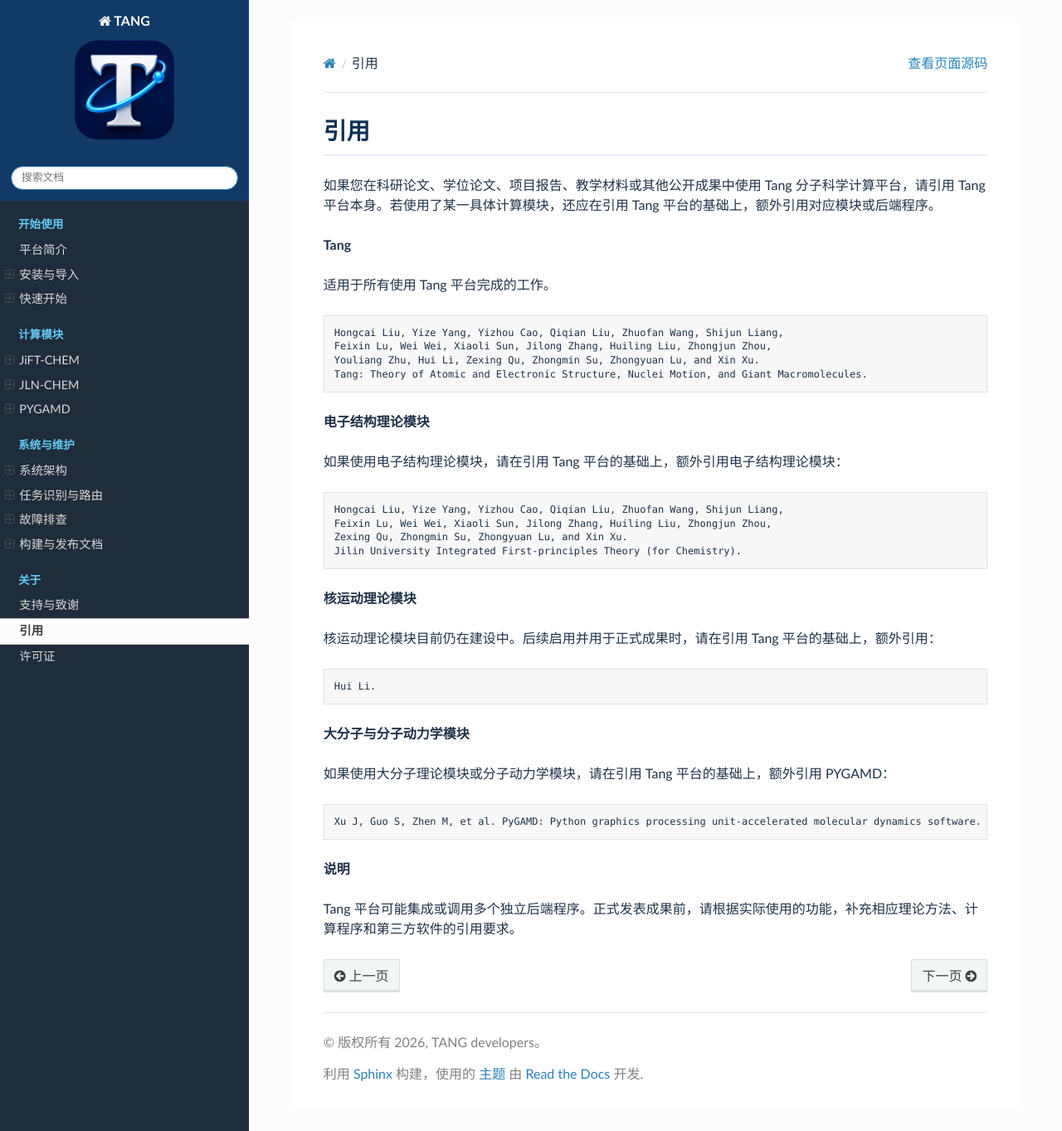
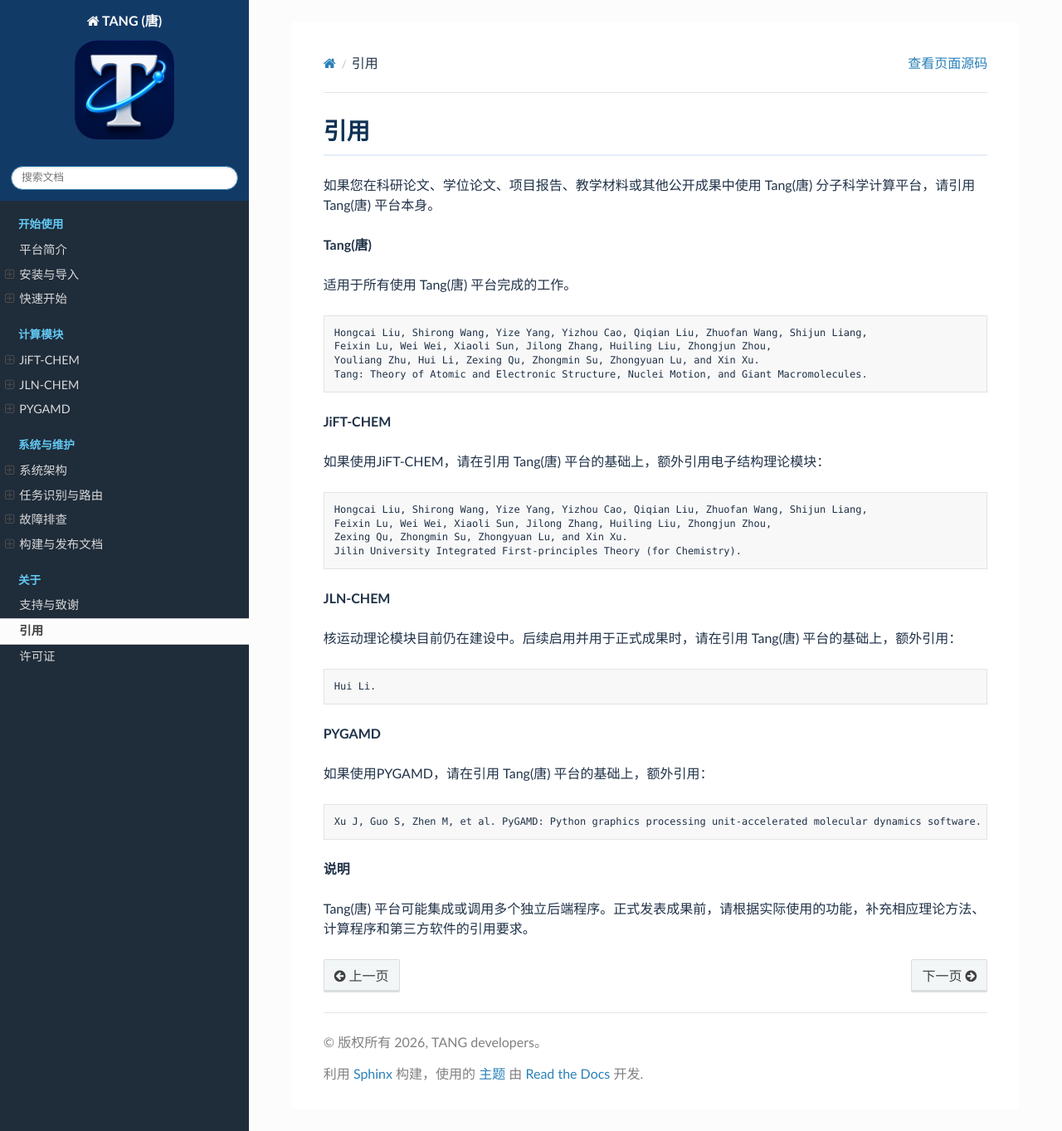
Before and after one commit to lhc007-sudo/Tang, a Sphinx documentation site: the page built from source/about/cite.md, in a window 1280 px wide and 1363 px high. Shown: the whole window at 83% size. Built offline with Sphinx 7.4.7 and the Read the Docs theme 3.1.0, drawn with Linux system fonts in a browser that asks for light colours.

Commit message:
Tang-->Tang(唐)

````diff
--- a/source/about/cite.md
+++ b/source/about/cite.md
@@ -2,41 +2,41 @@
 
 # 引用
 
-如果您在科研论文、学位论文、项目报告、教学材料或其他公开成果中使用 Tang 分子科学计算平台，请引用 Tang 平台本身。若使用了某一具体计算模块，还应在引用 Tang 平台的基础上，额外引用对应模块或后端程序。
+如果您在科研论文、学位论文、项目报告、教学材料或其他公开成果中使用 Tang(唐) 分子科学计算平台，请引用 Tang(唐) 平台本身。
 
-**Tang**
+**Tang(唐)**
 
-适用于所有使用 Tang 平台完成的工作。
+适用于所有使用 Tang(唐) 平台完成的工作。
 
 ```text
-Hongcai Liu, Yize Yang, Yizhou Cao, Qiqian Liu, Zhuofan Wang, Shijun Liang,
+Hongcai Liu, Shirong Wang, Yize Yang, Yizhou Cao, Qiqian Liu, Zhuofan Wang, Shijun Liang,
 Feixin Lu, Wei Wei, Xiaoli Sun, Jilong Zhang, Huiling Liu, Zhongjun Zhou,
 Youliang Zhu, Hui Li, Zexing Qu, Zhongmin Su, Zhongyuan Lu, and Xin Xu.
 Tang: Theory of Atomic and Electronic Structure, Nuclei Motion, and Giant Macromolecules.
 ```
 
-**电子结构理论模块**
+**JiFT-CHEM**
 
-如果使用电子结构理论模块，请在引用 Tang 平台的基础上，额外引用电子结构理论模块：
+如果使用JiFT-CHEM，请在引用 Tang(唐) 平台的基础上，额外引用电子结构理论模块：
 
 ```text
-Hongcai Liu, Yize Yang, Yizhou Cao, Qiqian Liu, Zhuofan Wang, Shijun Liang,
+Hongcai Liu, Shirong Wang, Yize Yang, Yizhou Cao, Qiqian Liu, Zhuofan Wang, Shijun Liang,
 Feixin Lu, Wei Wei, Xiaoli Sun, Jilong Zhang, Huiling Liu, Zhongjun Zhou,
 Zexing Qu, Zhongmin Su, Zhongyuan Lu, and Xin Xu.
 Jilin University Integrated First-principles Theory (for Chemistry).
 ```
 
-**核运动理论模块**
+**JLN-CHEM**
 
-核运动理论模块目前仍在建设中。后续启用并用于正式成果时，请在引用 Tang 平台的基础上，额外引用：
+核运动理论模块目前仍在建设中。后续启用并用于正式成果时，请在引用 Tang(唐) 平台的基础上，额外引用：
 
 ```text
 Hui Li.
 ```
 
-**大分子与分子动力学模块**
+**PYGAMD**
 
-如果使用大分子理论模块或分子动力学模块，请在引用 Tang 平台的基础上，额外引用 PYGAMD：
+如果使用PYGAMD，请在引用 Tang(唐) 平台的基础上，额外引用：
 
 ```text
 Xu J, Guo S, Zhen M, et al. PyGAMD: Python graphics processing unit-accelerated molecular dynamics software. MGE Advances. 2025; 3(2):e70019. https://doi.org/10.1002/mgea.70019
@@ -44,4 +44,4 @@
 
 **说明**
 
-Tang 平台可能集成或调用多个独立后端程序。正式发表成果前，请根据实际使用的功能，补充相应理论方法、计算程序和第三方软件的引用要求。
+Tang(唐) 平台可能集成或调用多个独立后端程序。正式发表成果前，请根据实际使用的功能，补充相应理论方法、计算程序和第三方软件的引用要求。
--- a/source/conf.py
+++ b/source/conf.py
@@ -3,7 +3,7 @@
 from pathlib import Path
 
 
-project = "TANG"
+project = "TANG (唐)"
 copyright = "2026, TANG developers"
 author = "TANG developers"
 release = "1.0"
````
Also changed, not shown: source/about/support.md (+12 -7 lines), source/guide/introduction.md (+3 -3 lines), source/index.md (+4 -3 lines).
